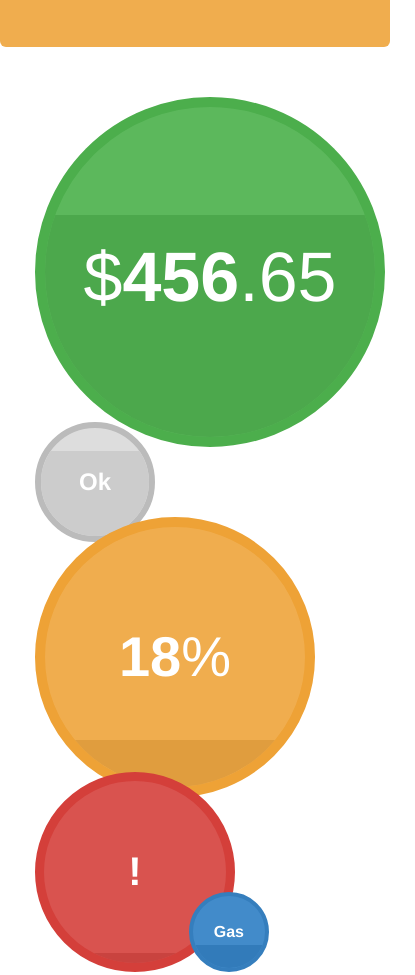
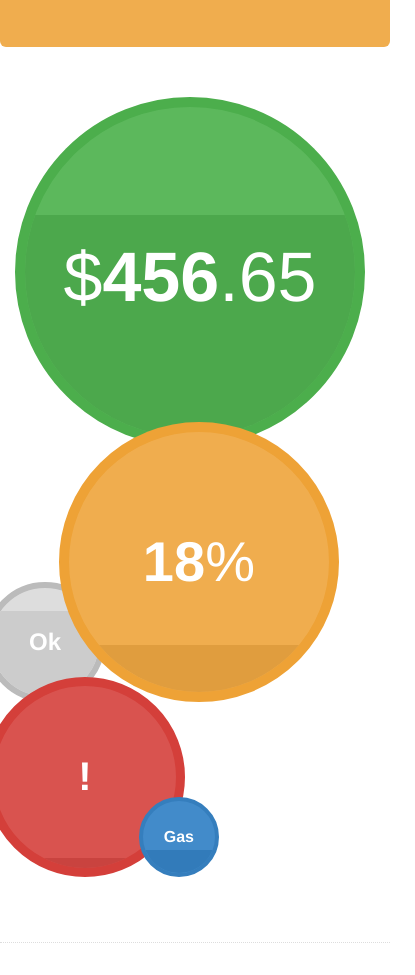
Before and after one commit to joetime/level, a plain HTML site: page index.html in a window 390 px wide. Shown: the part 614-1589 px from the top of the page, 415 px wide, since content can reach past the window. Drawn offline with nearby package versions, Linux system fonts and the light colour scheme.

Commit message:
made site a bit more responsive

```diff
--- a/index.html
+++ b/index.html
@@ -18,10 +18,12 @@
     <![endif]-->
 	<style>
 		pre { margin-top: 20px; }
-		.row { padding: 50px 50px; border-bottom: 1px dotted #ddd; }
+		.row { padding-top: 50px; padding-bottom: 50px; border-bottom: 1px dotted #ddd; }
 		.inverse { color: white; background-color: #f0ad4e; border: none; }
 		.inverse a { color: #effeef; }
 		.list-squash li { margin: -30px; }
+		.list-squash li:nth-child(1) { margin-left: 0; }
+		.list-squash li:nth-last-child { margin-right: 0; }
 	</style>
   </head>
   <body>
```
